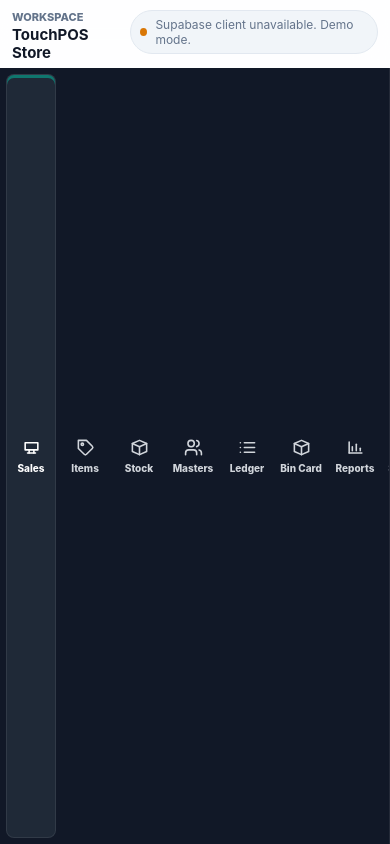
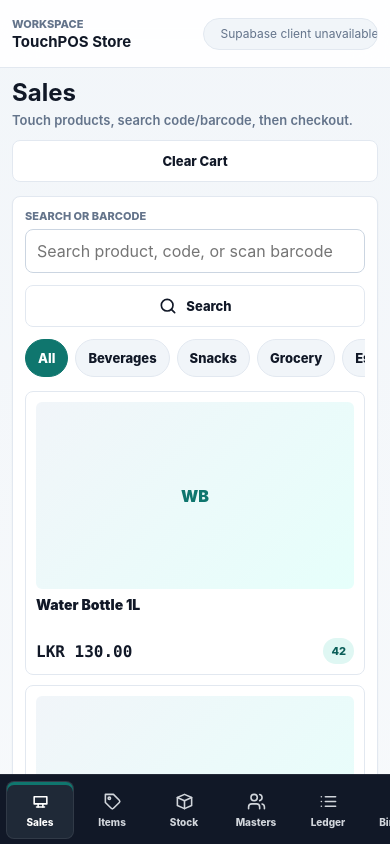
Before and after one commit to chathukha/Invenza, a plain HTML site: page index.html in a window 390 px wide. Shown: the top 844 px of the page. Drawn offline with Linux system fonts and the light colour scheme; a script that the page names is missing.

Commit message:
Fix mobile SaaS navigation

```diff
--- a/assets/app.css
+++ b/assets/app.css
@@ -278,8 +278,10 @@
 .topbar-actions {
   align-items: center;
   display: flex;
+  flex: 1 1 auto;
   gap: 10px;
   margin-left: auto;
+  min-width: 0;
 }
 
 .topbar-user {
@@ -306,9 +308,14 @@
   border: 1px solid var(--line);
   border-radius: 999px;
   display: inline-flex;
+  flex: 0 1 auto;
   gap: 8px;
+  min-width: 0;
   min-height: 38px;
+  overflow: hidden;
   padding: 8px 12px;
+  text-overflow: ellipsis;
+  white-space: nowrap;
 }
 
 .status-dot {
@@ -1635,7 +1642,7 @@
   }
 
   .topbar {
-    align-items: flex-start;
+    align-items: center;
     gap: 10px;
     padding: 10px 12px;
   }
@@ -1666,18 +1673,24 @@
   }
 
   .side-nav {
+    align-items: center;
+    border-right: 0;
+    border-top: 1px solid rgba(255, 255, 255, 0.08);
     bottom: 0;
     display: flex;
     flex-direction: row;
     gap: 4px;
-    height: auto;
-    justify-content: space-around;
+    height: calc(70px + env(safe-area-inset-bottom));
+    justify-content: flex-start;
     left: 0;
+    max-height: calc(70px + env(safe-area-inset-bottom));
     min-height: 0;
     overflow-x: auto;
-    padding: 6px;
+    overflow-y: hidden;
+    padding: 6px 6px calc(6px + env(safe-area-inset-bottom));
     position: fixed;
     right: 0;
+    top: auto;
     z-index: 30;
   }
 
@@ -1695,12 +1708,12 @@
     align-items: center;
     display: flex;
     flex-direction: column;
-    flex: 1 1 0;
+    flex: 0 0 68px;
     font-size: 10px;
     gap: 5px;
     justify-content: center;
     min-height: 58px;
-    min-width: 50px;
+    min-width: 68px;
     padding: 5px 3px;
     text-align: center;
   }
@@ -1710,7 +1723,7 @@
   }
 
   .workspace {
-    padding: 12px 12px 88px;
+    padding: 12px 12px calc(90px + env(safe-area-inset-bottom));
   }
 
   .pos-layout {
@@ -1782,12 +1795,17 @@
 
   .topbar-actions {
     align-items: flex-end;
-    flex-direction: column;
     gap: 6px;
+    max-width: 45vw;
+  }
+
+  .topbar-signout {
+    display: none;
   }
 
   .status-pill {
     font-size: 12px;
+    max-width: 100%;
     min-height: 32px;
     padding: 6px 9px;
   }
--- a/service-worker.js
+++ b/service-worker.js
@@ -1,4 +1,4 @@
-const CACHE_NAME = "invenza-pos-v2";
+const CACHE_NAME = "invenza-pos-v3";
 const APP_SHELL = [
   "/",
   "/index.html",
```
